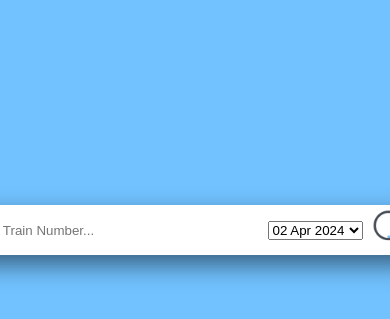
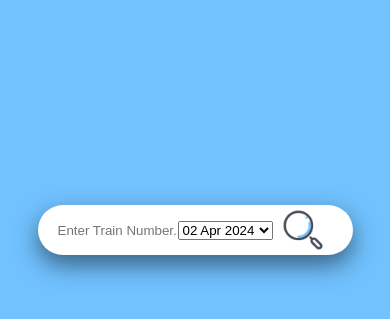
Before and after one commit to SourabGarg/IRCTC-Live-Train-Tracking, a Flask app: page / in a window 390 px wide; the page is wider, and only the part inside the window is pictured. Shown: the part 192-511 px from the top of that part. Run offline with Flask 3, Linux system fonts and the light colour scheme; some libraries are stand-ins or nearby versions.

Commit message:
Update style.css
add responsiveness

```diff
--- a/static/style.css
+++ b/static/style.css
@@ -34,7 +34,7 @@ form{
 } */
 
 .box input{
-    width: 300px;
+    width: 250px;
     outline: none;
     border: none;
     font-weight: 500;
@@ -78,3 +78,13 @@ h1{
     text-shadow: 0 10px 25px rgba(0,0,0,1);
     margin-bottom: 15px;
 }
+@media only screen and (max-width: 550px) {
+  .box input {
+    width: 150px;
+  }
+}
+@media only screen and (max-width: 400px) {
+  .box input {
+    width: 120px;
+  }
+}
```
